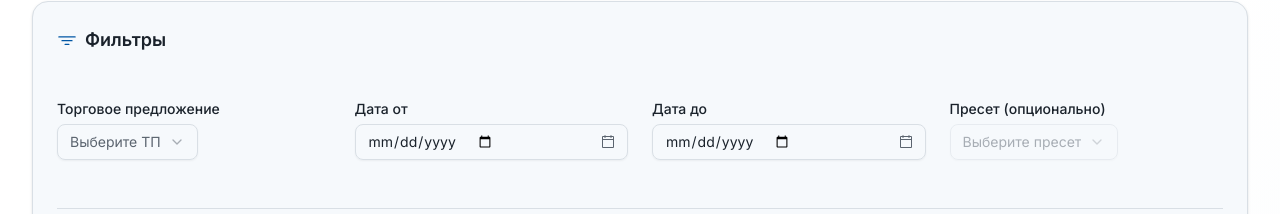
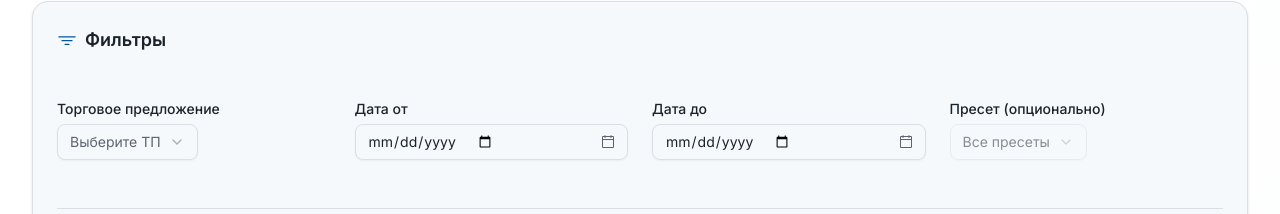
Before and after one commit to prospektweb/sku-cost-analytics-d, a React (Vite) app: page / in a window 1280 px wide. Shown: the part 131-345 px from the top of the page. Built offline with nearby package versions, Linux system fonts and the light colour scheme.

Commit message:
Generated by Spark: Fix all reported errors.

```diff
--- a/spark.meta.json
+++ b/spark.meta.json
@@ -1,3 +1,4 @@
 {
-  "templateVersion": 1
+  "templateVersion": 1,
+  "dbType": "kv"
 }
--- a/src/components/DashboardFilters.tsx
+++ b/src/components/DashboardFilters.tsx
@@ -111,9 +111,9 @@ export function DashboardFilters({ filters, onFiltersChange }: DashboardFiltersP
         <div className="space-y-2">
           <Label htmlFor="preset">Пресет (опционально)</Label>
           <Select
-            value={filters.presetId?.toString() || ''}
+            value={filters.presetId?.toString() || 'all'}
             onValueChange={(value) =>
-              onFiltersChange({ ...filters, presetId: value ? parseInt(value) : null })
+              onFiltersChange({ ...filters, presetId: value === 'all' ? null : parseInt(value) })
             }
             disabled={!filters.offerId}
           >
@@ -121,7 +121,7 @@ export function DashboardFilters({ filters, onFiltersChange }: DashboardFiltersP
               <SelectValue placeholder="Выберите пресет" />
             </SelectTrigger>
             <SelectContent>
-              <SelectItem value="">Все пресеты</SelectItem>
+              <SelectItem value="all">Все пресеты</SelectItem>
               {presets.map((preset) => (
                 <SelectItem key={preset.id} value={preset.id.toString()}>
                   {preset.name}
```
